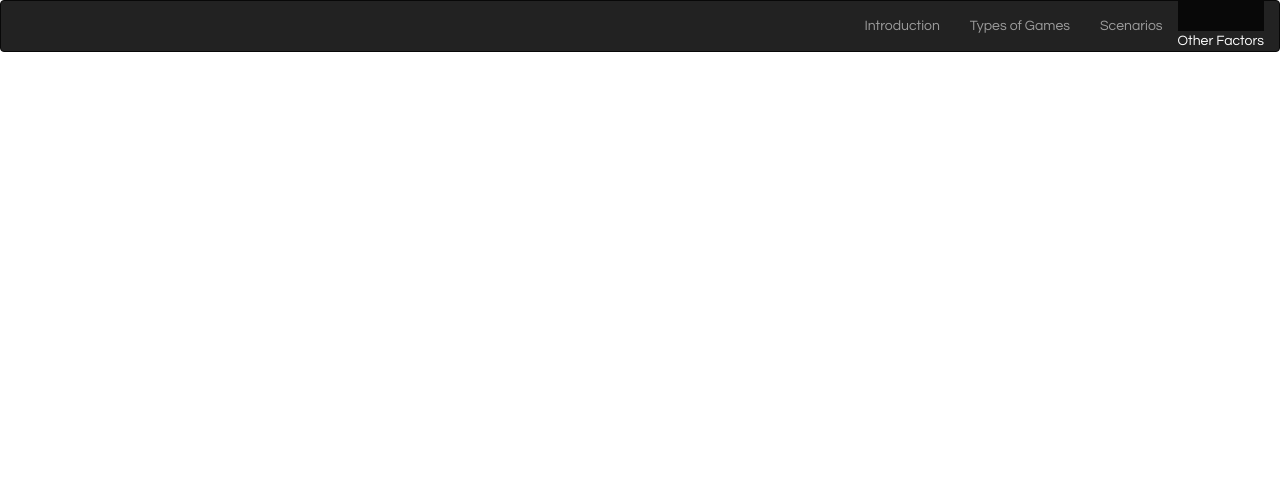
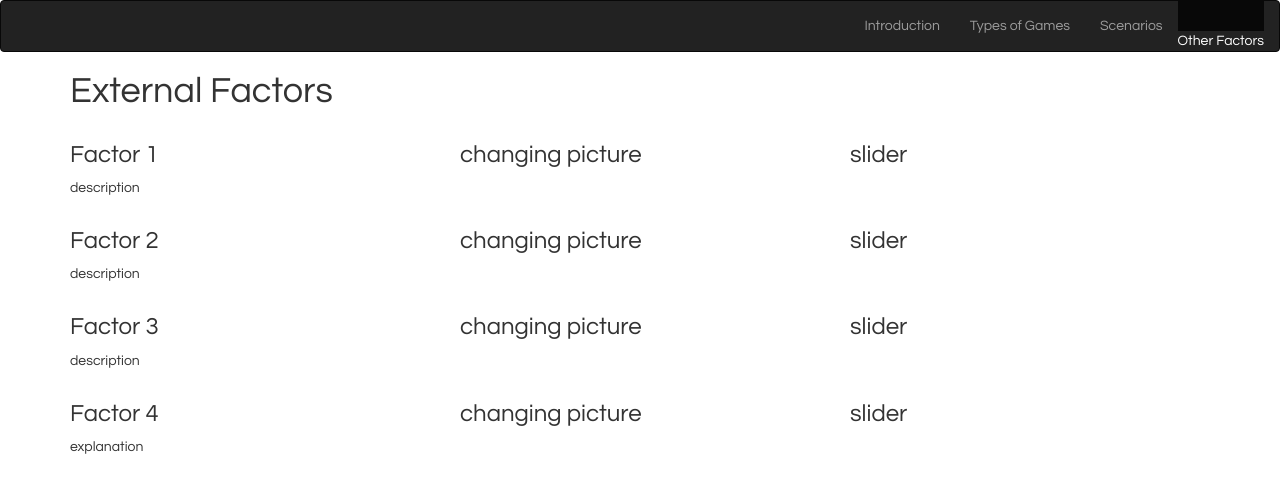
Before and after one commit to shreyakumar1010/game-theory, a plain HTML site: page Factors.html in a window 1280 px wide. Drawn offline with nearby package versions, Linux system fonts and the light colour scheme.

Commit message:
Added skeleton for external factors

```diff
--- a/Factors.html
+++ b/Factors.html
@@ -32,5 +32,60 @@
     </div>
 </nav>
 <!--End of Navbar-->
+<!-- Start of factors -->
+<div class="container title">
+    <h1>External Factors</h1>
+</div>
+<div class="container scenarios">
+    <div class="scenario row">
+        <div class="col-sm-4">
+            <h3>Factor 1</h3>
+            <p>description</p>
+        </div>
+        <div class="col-sm-4">
+            <h3>changing picture</h3>
+        </div>
+        <div class="col-sm-4">
+            <h3>slider</h3>
+        </div>
+    </div>
+    <div class="scenario row">
+        <div class="col-sm-4">
+            <h3>Factor 2</h3>
+            <p>description</p>
+        </div>
+        <div class="col-sm-4">
+            <h3>changing picture</h3>
+        </div>
+        <div class="col-sm-4">
+            <h3>slider</h3>
+        </div>
+    </div>
+    <div class="scenario row">
+        <div class="col-sm-4">
+            <h3>Factor 3</h3>
+            <p>description</p>
+        </div>
+        <div class="col-sm-4">
+            <h3>changing picture</h3>
+        </div>
+        <div class="col-sm-4">
+            <h3>slider</h3>
+        </div>
+    </div>
+    <div class="scenario row">
+        <div class="col-sm-4">
+            <h3>Factor 4</h3>
+            <p>explanation</p>
+        </div>
+        <div class="col-sm-4">
+            <h3>changing picture</h3>
+        </div>
+        <div class="col-sm-4">
+            <h3>slider</h3>
+        </div>
+    </div>
+</div>
+<!-- End of factors -->
 </body>
 </html>
--- a/style.css
+++ b/style.css
@@ -65,3 +65,14 @@ footer
     width: 1260px;
     height: 46px;
 }
+
+.scenarios
+{
+    font-family: "Century Gothic", CenturyGothic, AppleGothic, sans-serif;
+}
+
+.title
+{
+    font-family: "Century Gothic", CenturyGothic, AppleGothic, sans-serif;
+
+}
```
Also changed, not shown: Scenarios.html (+25 -11 lines).
